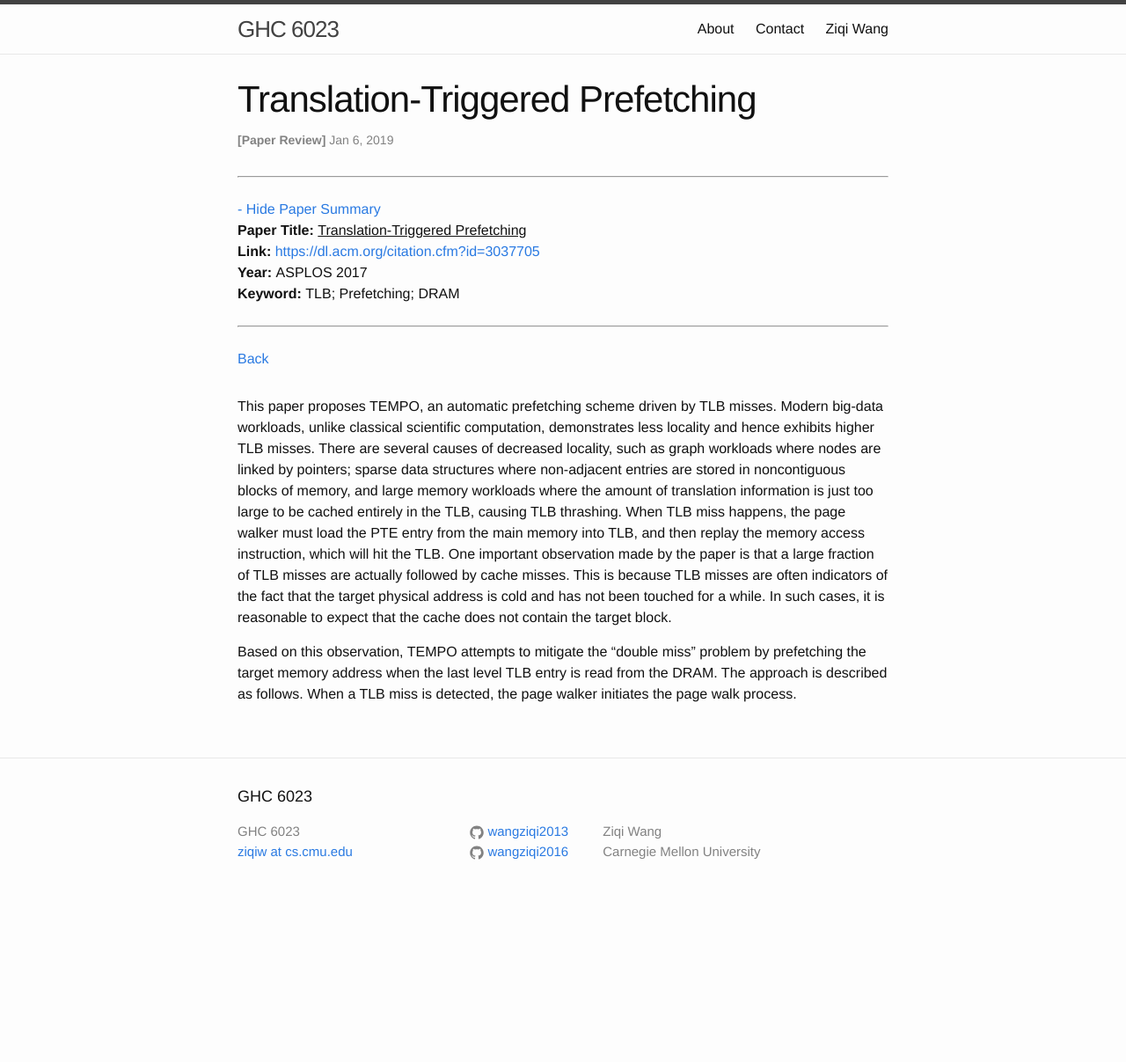
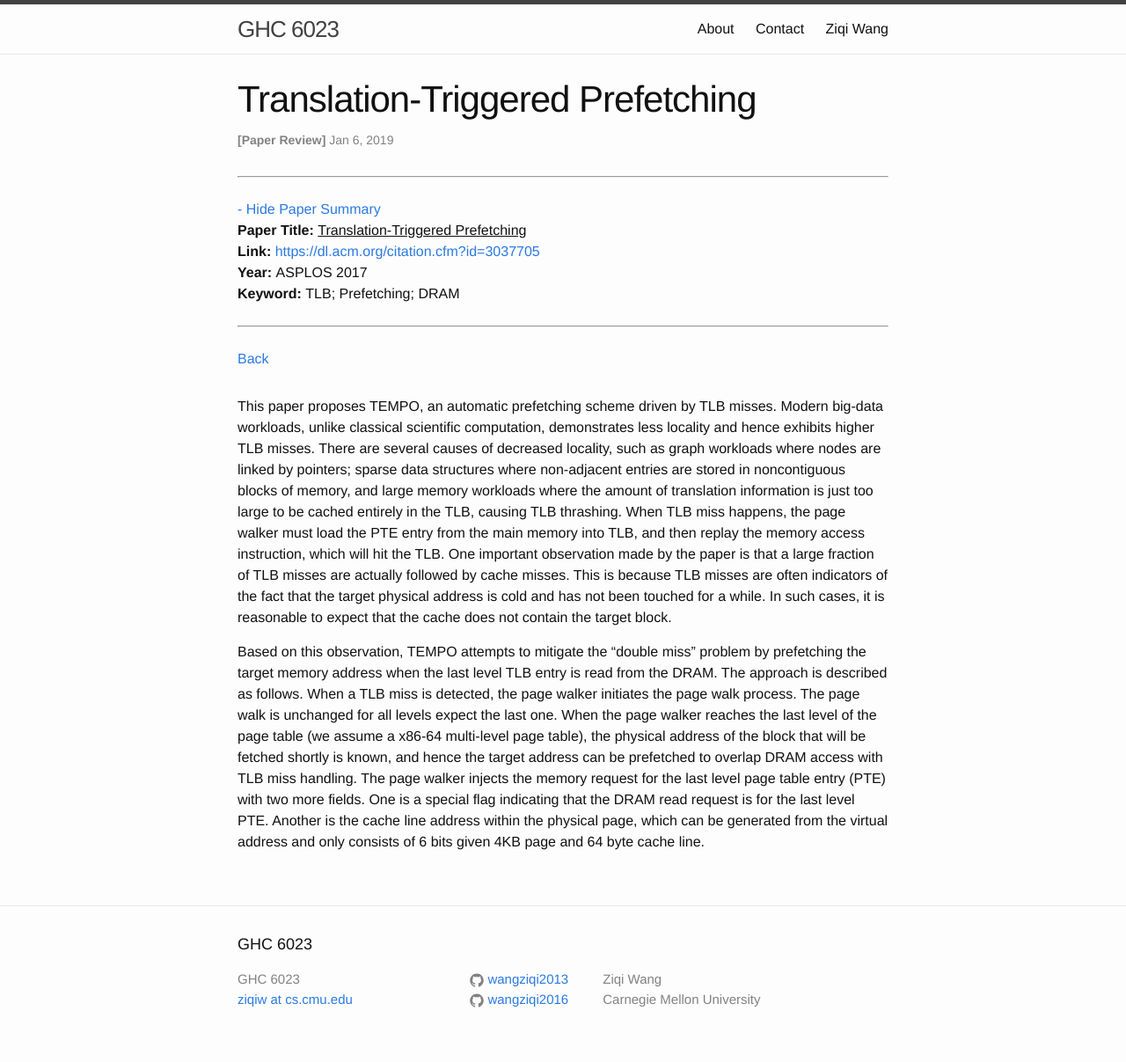
Before and after one commit to wangziqi2013/wangziqi2013.github.io, a Jekyll site: the page built from _posts/2019-01-05-translation-triggered-prefetching.markdown, in a window 1280 px wide. Shown: the whole page at 88% size. Built offline with Jekyll 4.4.1, drawn with Linux system fonts in a browser that asks for light colours; before the commit the page ends 1039 px from its top, so only the background shows below that.

Commit message:
Working on page walk process

```diff
--- a/_posts/2019-01-05-translation-triggered-prefetching.markdown
+++ b/_posts/2019-01-05-translation-triggered-prefetching.markdown
@@ -25,4 +25,9 @@ reasonable to expect that the cache does not contain the target block.
 
 Based on this observation, TEMPO attempts to mitigate the "double miss" problem by prefetching the target memory address when
 the last level TLB entry is read from the DRAM. The approach is described as follows. When a TLB miss is detected, the page walker
-initiates the page walk process.
+initiates the page walk process. The page walk is unchanged for all levels expect the last one. When the page walker reaches the
+last level of the page table (we assume a x86-64 multi-level page table), the physical address of the block that will be
+fetched shortly is known, and hence the target address can be prefetched to overlap DRAM access with TLB miss handling.
+The page walker injects the memory request for the last level page table entry (PTE) with two more fields. One is a special
+flag indicating that the DRAM read request is for the last level PTE. Another is the cache line address within the physical
+page, which can be generated from the virtual address and only consists of 6 bits given 4KB page and 64 byte cache line.
```
